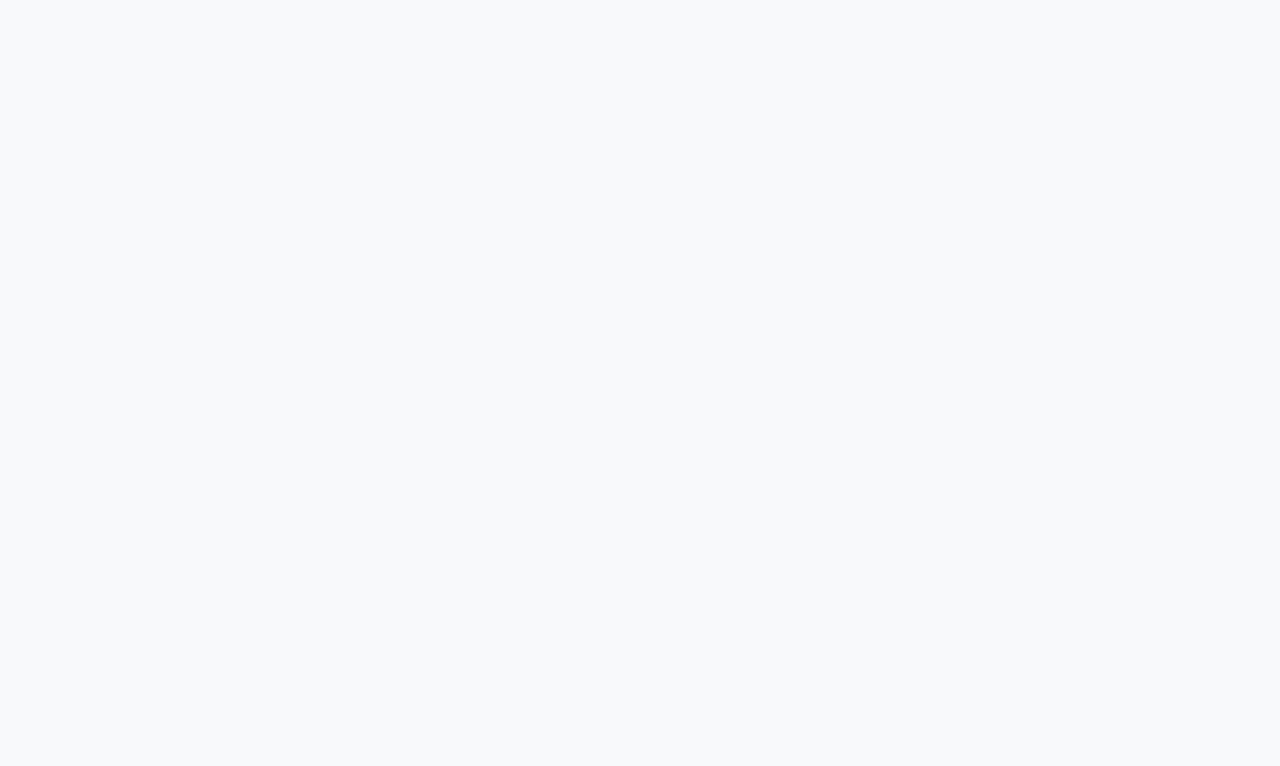
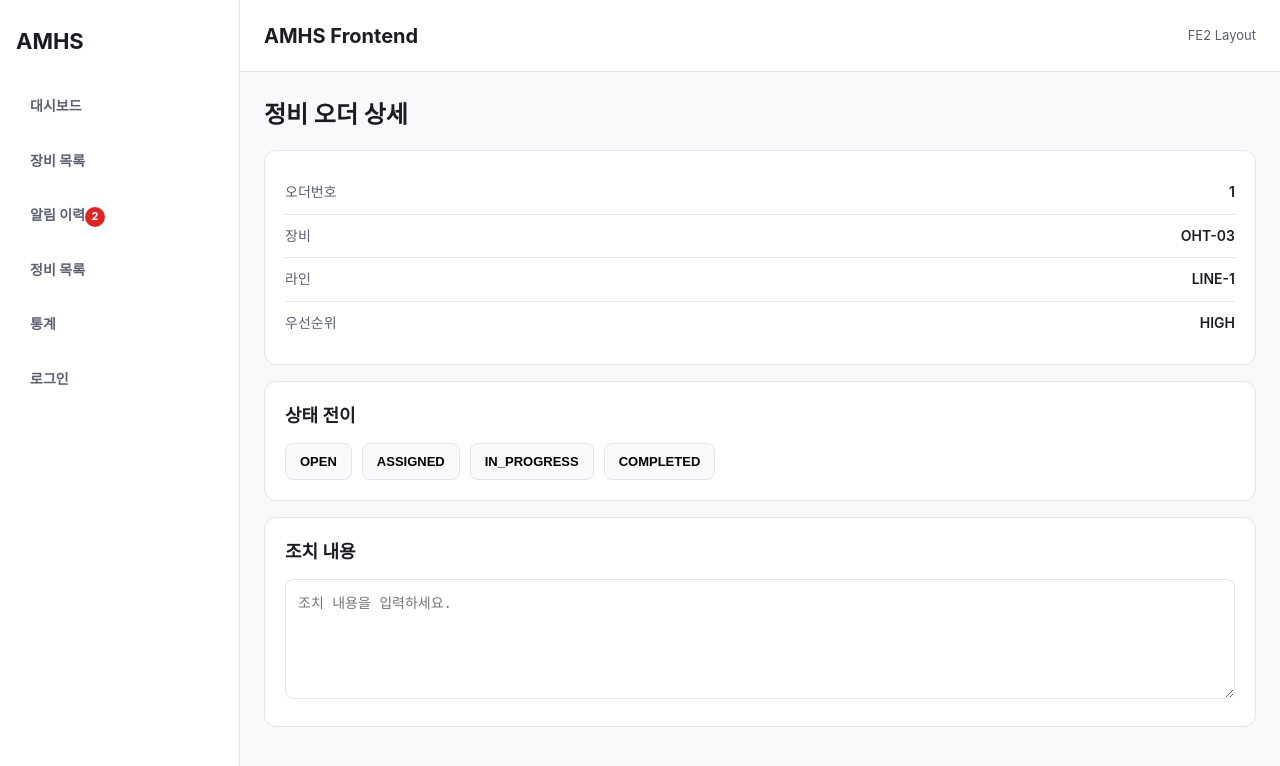
Before and after one commit to SF-KONA/AMHS-frontend, a Vue app: page /maintenance/1 in a window 1280 px wide. Before the commit this address had no page. Shown: the top 766 px of the page. Built offline with nearby package versions, Linux system fonts and the light colour scheme.

Commit message:
feat: 정비 오더 상세 페이지 추가 및 상태 배지 전용 표시 적용

```diff
--- a/src/router/index.js
+++ b/src/router/index.js
@@ -31,6 +31,11 @@ const routes = [
         component: () => import('../views/maintenance/MaintenanceListView.vue'),
     },
     {
+    path: '/maintenance/:id',
+    name: 'maintenance-detail',
+    component: () => import('../views/maintenance/MaintenanceDetailView.vue'),
+    },
+    {
         path: '/stats',
         name: 'stats',
         component: () => import('../views/stats/StatisticsView.vue'),
--- /dev/null
+++ b/src/views/maintenance/MaintenanceDetailView.vue
@@ -0,0 +1,136 @@
+<template>
+    <AppLayout>
+        <div class="page-section">
+            <h2 class="page-title">정비 오더 상세</h2>
+
+            <div class="detail-card">
+                <div class="detail-row">
+                    <span class="detail-label">오더번호</span>
+                    <span class="detail-value">{{ route.params.id }}</span>
+                </div>
+                <div class="detail-row">
+                    <span class="detail-label">장비</span>
+                    <span class="detail-value">OHT-03</span>
+                </div>
+                <div class="detail-row">
+                    <span class="detail-label">라인</span>
+                    <span class="detail-value">LINE-1</span>
+                </div>
+                <div class="detail-row">
+                    <span class="detail-label">우선순위</span>
+                    <span class="detail-value">HIGH</span>
+                </div>
+            </div>
+
+            <div class="status-section">
+                <h3 class="section-title">상태 전이</h3>
+                <div class="status-buttons">
+                    <button class="status-button">OPEN</button>
+                    <button class="status-button">ASSIGNED</button>
+                    <button class="status-button">IN_PROGRESS</button>
+                    <button class="status-button">COMPLETED</button>
+                </div>
+            </div>
+
+            <div class="detail-card">
+                <h3 class="section-title">조치 내용</h3>
+                <textarea
+                    class="action-textarea"
+                    placeholder="조치 내용을 입력하세요."
+                />
+            </div>
+        </div>
+    </AppLayout>
+</template>
+
+<script setup>
+import { useRoute } from 'vue-router'
+import AppLayout from '../../layouts/AppLayout.vue'
+
+const route = useRoute()
+</script>
+
+<style scoped>
+.page-section {
+    display: flex;
+    flex-direction: column;
+    gap: 16px;
+}
+
+.page-title {
+    margin: 0;
+    font-size: 24px;
+    font-weight: 700;
+    color: var(--color-text);
+}
+
+.section-title {
+    margin: 0 0 12px;
+    font-size: 18px;
+    font-weight: 700;
+    color: var(--color-text);
+}
+
+.detail-card {
+    background: var(--color-surface);
+    border: 1px solid var(--color-border);
+    border-radius: 12px;
+    padding: 20px;
+}
+
+.detail-row {
+    display: flex;
+    justify-content: space-between;
+    padding: 10px 0;
+    border-bottom: 1px solid var(--color-border);
+}
+
+.detail-row:last-child {
+    border-bottom: none;
+}
+
+.detail-label {
+    font-size: 14px;
+    color: var(--color-text-muted);
+}
+
+.detail-value {
+    font-size: 14px;
+    font-weight: 600;
+    color: var(--color-text);
+}
+
+.status-section {
+    background: var(--color-surface);
+    border: 1px solid var(--color-border);
+    border-radius: 12px;
+    padding: 20px;
+}
+
+.status-buttons {
+    display: flex;
+    gap: 10px;
+    flex-wrap: wrap;
+}
+
+.status-button {
+    padding: 10px 14px;
+    border: 1px solid var(--color-border);
+    border-radius: 8px;
+    background: var(--color-bg);
+    cursor: pointer;
+    font-size: 13px;
+    font-weight: 600;
+}
+
+.action-textarea {
+    width: 100%;
+    min-height: 120px;
+    border: 1px solid var(--color-border);
+    border-radius: 8px;
+    padding: 12px;
+    font-size: 14px;
+    resize: vertical;
+    box-sizing: border-box;
+}
+</style>
--- a/src/views/maintenance/MaintenanceListView.vue
+++ b/src/views/maintenance/MaintenanceListView.vue
@@ -33,7 +33,9 @@
                 @row-click="handleRowClick"
             >
                 <template #status="{ row }">
-                    <StatusBadge :status="mapOrderStatus(row.status)" />
+                    <span :class="['order-status-badge', getOrderStatusClass(row.status)]">
+                        {{ getOrderStatusLabel(row.status) }}
+                    </span>
                 </template>
             </DataTable>
         </div>
@@ -46,7 +48,6 @@ import { useRouter } from 'vue-router'
 import AppLayout from '../../layouts/AppLayout.vue'
 import FilterBar from '../../components/common/FilterBar.vue'
 import DataTable from '../../components/common/DataTable.vue'
-import StatusBadge from '../../components/common/StatusBadge.vue'
 
 const router = useRouter()
 
@@ -132,19 +133,68 @@ function handleRowClick(row) {
     router.push(`/maintenance/${row.orderId}`)
 }
 
-function mapOrderStatus(status) {
+function getOrderStatusLabel(status) {
     const map = {
-        OPEN: 'WARNING',
-        ASSIGNED: 'IDLE',
-        IN_PROGRESS: 'ERROR',
-        COMPLETED: 'RUNNING',
+        OPEN: '대기',
+        ASSIGNED: '배정',
+        IN_PROGRESS: '진행중',
+        COMPLETED: '완료',
     }
 
-    return map[status] || 'IDLE'
+    return map[status] || status
+}
+
+function getOrderStatusClass(status) {
+    const map = {
+        OPEN: 'is-open',
+        ASSIGNED: 'is-assigned',
+        IN_PROGRESS: 'is-in-progress',
+        COMPLETED: 'is-completed',
+    }
+
+    return map[status] || ''
 }
 </script>
 
 <style scoped>
+
+.order-status-badge {
+    display: inline-flex;
+    align-items: center;
+    justify-content: center;
+    min-width: 72px;
+    padding: 6px 10px;
+    border-radius: 999px;
+    font-size: 12px;
+    font-weight: 700;
+    line-height: 1;
+    border: 1px solid transparent;
+}
+
+.is-open {
+    background: color-mix(in srgb, var(--color-warning) 12%, white);
+    color: var(--color-warning);
+    border-color: color-mix(in srgb, var(--color-warning) 30%, white);
+}
+
+.is-assigned {
+    background: color-mix(in srgb, var(--color-interest) 12%, white);
+    color: var(--color-interest);
+    border-color: color-mix(in srgb, var(--color-interest) 30%, white);
+}
+
+.is-in-progress {
+    background: color-mix(in srgb, var(--color-danger) 12%, white);
+    color: var(--color-danger);
+    border-color: color-mix(in srgb, var(--color-danger) 30%, white);
+}
+
+.is-completed {
+    background: color-mix(in srgb, var(--color-normal) 12%, white);
+    color: var(--color-normal);
+    border-color: color-mix(in srgb, var(--color-normal) 30%, white);
+}
+
 .page-section {
     display: flex;
     flex-direction: column;
```
